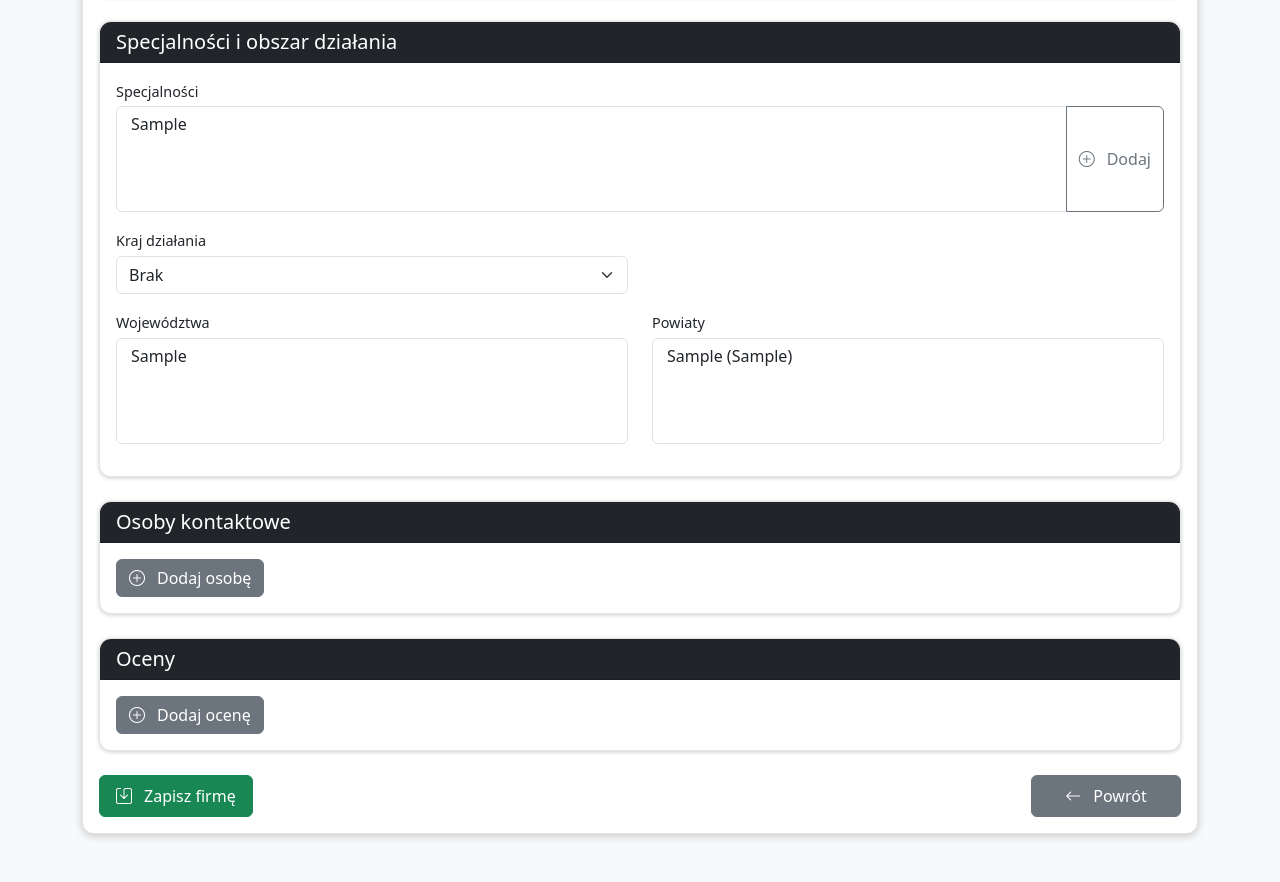
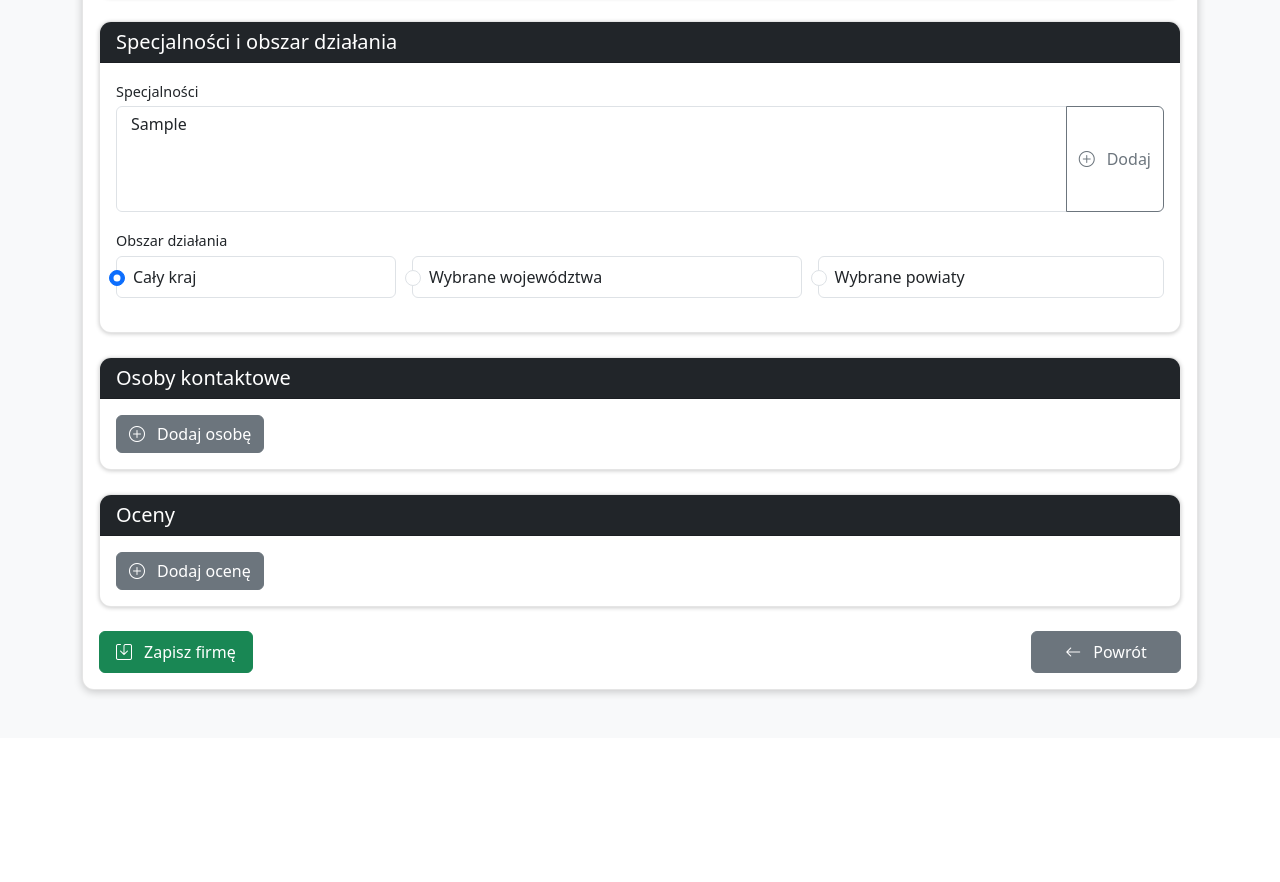
Before and after one commit to pawelpalicki/ListaFirm3, a Flask app: page /company/new in a window 1280 px wide. Shown: the part 901-1783 px from the top of the page. After the commit the page ends 1598 px from the top, so only its background shows below. Run offline with Flask 3, Linux system fonts and the light colour scheme; tables that the repository leaves empty hold one stand-in row (values such as "Sample post"); some libraries are stand-ins or nearby versions.

Commit message:
Zmieniono logikę obszaru działania - dodano radiobuttons

```diff
--- a/app/forms.py
+++ b/app/forms.py
@@ -1,7 +1,9 @@
 from flask_wtf import FlaskForm
-from wtforms import StringField, TextAreaField, SelectField, SelectMultipleField, IntegerField, FormField, FieldList, SubmitField
+from wtforms import StringField, TextAreaField, SelectField, SelectMultipleField, IntegerField, FormField, FieldList, SubmitField, RadioField
 from wtforms.validators import DataRequired, Email, Optional, NumberRange
 from wtforms.widgets import ListWidget, CheckboxInput, Select
+from flask_wtf.file import FileField, FileAllowed
+
 
 # Zamiast tworzenia własnych widgetów, użyjmy atrybutów HTML i klas CSS
 class Select2MultipleField(SelectMultipleField):
@@ -41,12 +43,20 @@ class RatingForm(FlaskForm):
 class CompanyForm(FlaskForm):
     nazwa_firmy = StringField('Nazwa firmy', validators=[DataRequired()])
     typ_firmy = SelectField('Typ firmy')
-    strona_www = StringField('Strona WWW', validators=[Optional()]) # Dodano Optional
+    strona_www = StringField('Strona WWW', validators=[Optional()])
     uwagi = TextAreaField('Uwagi')
 
-    # Areas of operation
-    kraj = SelectField('Kraj działania', choices=[('', 'Brak'), ('POL', 'Cały kraj')], default='')
-    # Zmiana na Select2MultipleField
+    # Nowe pole dla typu obszaru działania
+    obszar_dzialania = RadioField('Obszar działania',
+                                choices=[
+                                    ('kraj', 'Cały kraj'),
+                                    ('wojewodztwa', 'Wybrane województwa'),
+                                    ('powiaty', 'Wybrane powiaty')
+                                ],
+                                default='kraj')
+
+    # Pola select
+    kraj = SelectField('Kraj działania', choices=[('', 'Brak'), ('POL', 'Polska')], default='')
     wojewodztwa = Select2MultipleField('Województwa', coerce=str)
     powiaty = Select2MultipleField('Powiaty', coerce=int)
 
--- a/app/routes.py
+++ b/app/routes.py
@@ -132,11 +132,10 @@ def index():
         query = query.join(FirmySpecjalnosci)\
                     .filter(FirmySpecjalnosci.ID_SPECJALNOSCI.in_(specialties))
 
-    # Handle area filter (województwo)
+    # Handle area filter
     wojewodztwo = request.args.get('wojewodztwo')
     powiat = request.args.get('powiat')
-    # Handle area filter (powiat)
-    #powiat = request.args.get('powiat')
+
     if powiat:
         # Include companies with nationwide service
         nationwide_companies = db.session.query(Firmy.ID_FIRMY)\
@@ -485,18 +484,31 @@ def new_company():
                     )
                     db.session.add(rating)
 
-            # Add area of operation
-            if form.kraj.data == 'POL':
-                # Add nationwide operation
-                obszar = FirmyObszarDzialania(
-                    ID_FIRMY=company.ID_FIRMY,
-                    ID_KRAJ='POL',
-                    ID_WOJEWODZTWA='',
-                    ID_POWIATY=0
-                )
-                db.session.add(obszar)
-            else:
-                # Add wojewodztwa
+            # Obszar działania - nowa logika
+            obszar_type = form.obszar_dzialania.data
+
+            if obszar_type == 'kraj':
+                # Cały kraj - upewnij się, że kraj to POL
+                if form.kraj.data == 'POL':
+                    obszar = FirmyObszarDzialania(
+                        ID_FIRMY=company.ID_FIRMY,
+                        ID_KRAJ='POL',
+                        ID_WOJEWODZTWA='',
+                        ID_POWIATY=0
+                    )
+                    db.session.add(obszar)
+            elif obszar_type == 'wojewodztwa':
+                # Tylko województwa - kraj powinien być pusty
+                for woj_id in form.wojewodztwa.data:
+                    obszar = FirmyObszarDzialania(
+                        ID_FIRMY=company.ID_FIRMY,
+                        ID_KRAJ='',
+                        ID_WOJEWODZTWA=woj_id,
+                        ID_POWIATY=0
+                    )
+                    db.session.add(obszar)
+            elif obszar_type == 'powiaty':
+                # Powiaty (województwa są również zapisywane) - kraj pusty
                 for woj_id in form.wojewodztwa.data:
                     obszar = FirmyObszarDzialania(
                         ID_FIRMY=company.ID_FIRMY,
@@ -506,9 +518,7 @@ def new_company():
                     )
                     db.session.add(obszar)
 
-                # Add powiaty
                 for pow_id in form.powiaty.data:
-                    # Get the wojewodztwo for this powiat
                     powiat = Powiaty.query.get(pow_id)
                     obszar = FirmyObszarDzialania(
                         ID_FIRMY=company.ID_FIRMY,
@@ -605,15 +615,28 @@ def edit_company(company_id):
             form.oceny[i].ocena.data = ocena.Ocena
             form.oceny[i].komentarz.data = ocena.Komentarz
 
-        # Pobierz obszar działania
+        # Obszar działania
         obszary = FirmyObszarDzialania.query.filter_by(ID_FIRMY=company_id).all()
 
         # Sprawdź czy firma działa w całym kraju
         obszar_krajowy = next((o for o in obszary if o.ID_KRAJ == 'POL'), None)
         if obszar_krajowy:
+            form.obszar_dzialania.data = 'kraj'
             form.kraj.data = 'POL'
         else:
-            form.kraj.data = ''  # Pusty string oznacza, że nie działa w całym kraju
+            # Sprawdź czy są powiaty
+            has_powiaty = any(o.ID_POWIATY > 0 for o in obszary)
+            if has_powiaty:
+                form.obszar_dzialania.data = 'powiaty'
+            else:
+                # Sprawdź czy są województwa
+                has_wojewodztwa = any(o.ID_WOJEWODZTWA for o in obszary)
+                if has_wojewodztwa:
+                    form.obszar_dzialania.data = 'wojewodztwa'
+                else:
+                    form.obszar_dzialania.data = 'kraj'  # Domyślna wartość
+
+            form.kraj.data = ''
 
             # Zbierz ID województw (unikalne)
             wojewodztwa_ids = list(set([o.ID_WOJEWODZTWA for o in obszary if o.ID_WOJEWODZTWA]))
@@ -703,39 +726,49 @@ def edit_company(company_id):
                     )
                     db.session.add(rating)
 
-            # Dodaj obszar działania
-            if form.kraj.data == 'POL':
-                # Dodaj operację ogólnokrajową
-                obszar = FirmyObszarDzialania(
-                    ID_FIRMY=company_id,
-                    ID_KRAJ='POL',
-                    ID_WOJEWODZTWA='',
-                    ID_POWIATY=0
-                )
-                db.session.add(obszar)
-            else:
-                # Dodaj województwa
+            # Obszar działania - nowa logika
+            obszar_type = form.obszar_dzialania.data
+
+            if obszar_type == 'kraj':
+                # Cały kraj - upewnij się, że kraj to POL
+                if form.kraj.data == 'POL':
+                    obszar = FirmyObszarDzialania(
+                        ID_FIRMY=company.ID_FIRMY,
+                        ID_KRAJ='POL',
+                        ID_WOJEWODZTWA='',
+                        ID_POWIATY=0
+                    )
+                    db.session.add(obszar)
+            elif obszar_type == 'wojewodztwa':
+                # Tylko województwa - kraj powinien być pusty
                 for woj_id in form.wojewodztwa.data:
                     obszar = FirmyObszarDzialania(
-                        ID_FIRMY=company_id,
+                        ID_FIRMY=company.ID_FIRMY,
+                        ID_KRAJ='',
+                        ID_WOJEWODZTWA=woj_id,
+                        ID_POWIATY=0
+                    )
+                    db.session.add(obszar)
+            elif obszar_type == 'powiaty':
+                # Powiaty (województwa są również zapisywane) - kraj pusty
+                for woj_id in form.wojewodztwa.data:
+                    obszar = FirmyObszarDzialania(
+                        ID_FIRMY=company.ID_FIRMY,
                         ID_KRAJ='',
                         ID_WOJEWODZTWA=woj_id,
                         ID_POWIATY=0
                     )
                     db.session.add(obszar)
 
-                # Dodaj powiaty
                 for pow_id in form.powiaty.data:
-                    # Pobierz województwo dla tego powiatu
                     powiat = Powiaty.query.get(pow_id)
-                    if powiat:  # Sprawdź czy powiat istnieje
-                        obszar = FirmyObszarDzialania(
-                            ID_FIRMY=company_id,
-                            ID_KRAJ='',
-                            ID_WOJEWODZTWA=powiat.ID_WOJEWODZTWA,
-                            ID_POWIATY=pow_id
-                        )
-                        db.session.add(obszar)
+                    obszar = FirmyObszarDzialania(
+                        ID_FIRMY=company.ID_FIRMY,
+                        ID_KRAJ='',
+                        ID_WOJEWODZTWA=powiat.ID_WOJEWODZTWA,
+                        ID_POWIATY=pow_id
+                    )
+                    db.session.add(obszar)
 
             # Dodaj specjalności
             for spec_id in form.specjalnosci.data:
--- a/app/static/css/main.css
+++ b/app/static/css/main.css
@@ -441,6 +441,10 @@ h6 {
     .action-btn {
         padding: 0.25rem 0.5rem;
     }
+
+    .radio-group-container {
+        flex-wrap: nowrap !important;
+    }
 }
 
 @media (max-width: 767.98px) {
@@ -484,3 +488,16 @@ h6 {
         display: block;
     }
 }
+
+/* Radio button */
+
+.form-check-input {
+    margin-top: 0.3rem;
+}
+.form-check {
+    min-width: 150px; /* Minimalna szerokość opcji */
+    transition: all 0.2s ease;
+}
+.form-check:hover {
+    background-color: #f8f9fa;
+}
--- a/app/static/js/company_form.js
+++ b/app/static/js/company_form.js
@@ -68,36 +68,31 @@ $(document).ready(function() {
         });
     }
 
-    // --- LOGIKA DLA WOJEWÓDZTW/POWIATÓW I OBSZARU DZIAŁANIA ---
+    // --- LOGIKA DLA OBSZARU DZIAŁANIA ---
 
-    // Funkcja do ładowania powiatów na podstawie wybranych województw
+    // Funkcja do ładowania powiatów (bez zmian)
     function loadPowiaty() {
-        const selectedWojewodztwa = $('#wojewodztwa').val(); // ID pola select województw
-        const powiatySelect = $('#powiaty'); // ID pola select powiatów
-        const currentPowiatySelection = powiatySelect.val() || []; // Zachowaj obecne zaznaczenie powiatów
+        const selectedWojewodztwa = $('#wojewodztwa').val();
+        const powiatySelect = $('#powiaty');
+        const currentPowiatySelection = powiatySelect.val() || [];
 
-        powiatySelect.empty(); // Wyczyść obecne opcje powiatów
+        powiatySelect.empty();
 
         if (selectedWojewodztwa && selectedWojewodztwa.length > 0) {
-             // Użyj Promise.all, aby poczekać na wszystkie zapytania AJAX
             const requests = selectedWojewodztwa.map(wojewodztwo_id => {
-                // Zwróć obietnicę z zapytania AJAX
                 return $.getJSON(`/api/powiaty/${wojewodztwo_id}`);
             });
 
             Promise.all(requests).then(results => {
                 const allPowiaty = [];
-                 // Zbierz powiaty ze wszystkich odpowiedzi
                 results.forEach(data => {
                     if (data) {
                         allPowiaty.push(...data);
                     }
                 });
 
-                 // Posortuj powiaty alfabetycznie
                 allPowiaty.sort((a, b) => a.name.localeCompare(b.name));
 
-                 // Dodaj posortowane opcje do selecta powiatów
                 allPowiaty.forEach(item => {
                     powiatySelect.append($('<option>', {
                         value: item.id,
@@ -105,20 +100,14 @@ $(document).ready(function() {
                     }));
                 });
 
-                 // Przywróć poprzednie zaznaczenie powiatów (jeśli nadal istnieją)
                 powiatySelect.val(currentPowiatySelection);
-                 // Odśwież Select2 dla powiatów, jeśli jest używany
                 if (powiatySelect.hasClass('select2-hidden-accessible')) {
                     powiatySelect.trigger('change');
                 }
-
             }).catch(error => {
                 console.error("Błąd podczas ładowania powiatów:", error);
-                 // Można dodać powiadomienie dla użytkownika
             });
-
         } else {
-            // Jeśli żadne województwo nie jest wybrane, wyczyść i odśwież Select2 powiatów
             powiatySelect.empty();
             if (powiatySelect.hasClass('select2-hidden-accessible')) {
                 powiatySelect.trigger('change');
@@ -126,31 +115,49 @@ $(document).ready(function() {
         }
     }
 
-     // Funkcja kontrolująca widoczność wyboru województw/powiatów
-    function toggleAreaSelection() {
-        const krajValue = $('#kraj').val(); // ID pola select kraju
-        if (krajValue === 'POL') {
-            $('#area-selection').hide(); // Ukryj wybór województw/powiatów
-             // Opcjonalnie wyczyść zaznaczenia województw/powiatów
-            $('#wojewodztwa').val(null).trigger('change');
-            $('#powiaty').val(null).trigger('change');
+    // Funkcja kontrolująca widoczność sekcji
+    function toggleAreaSelection(initialLoad = false) {
+        const selectedOption = $('input[name="obszar_dzialania"]:checked').val();
+
+        // Zarządzanie wartością kraju
+        if (selectedOption === 'kraj') {
+            $('#kraj').val('POL').trigger('change');
         } else {
-            $('#area-selection').show(); // Pokaż wybór województw/powiatów
+            $('#kraj').val('').trigger('change');
+        }
+
+        // Zarządzanie widocznością sekcji
+        $('#wojewodztwa-selection, #powiaty-selection').hide();
+
+        if (selectedOption === 'wojewodztwa') {
+            $('#wojewodztwa-selection').show();
+        } else if (selectedOption === 'powiaty') {
+            $('#wojewodztwa-selection, #powiaty-selection').show();
+            if (!initialLoad) {
+                loadPowiaty();
+            }
         }
     }
 
+    // Inicjalizacja przy ładowaniu strony
+    $(document).ready(function() {
+        // Ustaw domyślne wartości
+        $('#kraj').val('').trigger('change');
+
+        // Nasłuchuj zmian w radiobuttonach
+        $('input[name="obszar_dzialania"]').change(function() {
+            toggleAreaSelection();
+        });
+
+        // Inicjalizacja stanu początkowego
+        toggleAreaSelection(true);
+
         // Nasłuchiwanie na zmianę województw
         $('#wojewodztwa').on('change', function() {
-        loadPowiaty();
-    });
-
-     // Nasłuchiwanie na zmianę kraju
-    $('#kraj').on('change', function() {
-        toggleAreaSelection();
-         // Jeśli wybrano inny kraj niż POL, załaduj powiaty dla wybranych województw
-        if ($(this).val() !== 'POL') {
+            if ($('input[name="obszar_dzialania"]:checked').val() === 'powiaty') {
                 loadPowiaty();
             }
+        });
     });
 
     // --- LOGIKA DLA OVERLAY "Dodaj nowy typ" ---
--- a/app/templates/company_form.html
+++ b/app/templates/company_form.html
@@ -245,6 +245,7 @@
                             <h5 class="mb-0">Specjalności i obszar działania</h5>
                         </div>
                         <div class="card-body">
+                            <!-- Sekcja specjalności -->
                             <div class="mb-3">
                                 <label for="specjalnosci" class="form-label">{{ form.specjalnosci.label }}</label>
                                 <div class="input-group">
@@ -261,22 +262,36 @@
                                     </ul>
                                 {% endif %}
                             </div>
-                            <div class="row">
-                                <div class="col-md-6 mb-3">
-                                    {{ form.kraj.label(class="form-label") }}
-                                    {{ form.kraj(id="kraj", class="form-select") }}
-                                    {% if form.kraj.errors %}
-                                        <ul class="text-danger">
-                                            {% for error in form.kraj.errors %}
-                                                <li>{{ error }}</li>
-                                            {% endfor %}
-                                        </ul>
-                                    {% endif %}
+
+                            <!-- Nowa sekcja z radiobuttonami -->
+                            <div class="mb-3">
+                                <label class="form-label">Obszar działania</label>
+                                <div class="d-flex flex-wrap justify-content-between gap-3">
+                                    <div class="form-check flex-grow-1 px-3 py-2 border rounded">
+                                        <input class="form-check-input" type="radio" name="obszar_dzialania" id="obszar_kraj" value="kraj"
+                                            {% if form.obszar_dzialania.data == 'kraj' or not form.obszar_dzialania.data %}checked{% endif %}>
+                                        <label class="form-check-label w-100" for="obszar_kraj">Cały kraj</label>
+                                    </div>
+                                    <div class="form-check flex-grow-1 px-3 py-2 border rounded">
+                                        <input class="form-check-input" type="radio" name="obszar_dzialania" id="obszar_wojewodztwa" value="wojewodztwa"
+                                            {% if form.obszar_dzialania.data == 'wojewodztwa' %}checked{% endif %}>
+                                        <label class="form-check-label w-100" for="obszar_wojewodztwa">Wybrane województwa</label>
+                                    </div>
+                                    <div class="form-check flex-grow-1 px-3 py-2 border rounded">
+                                        <input class="form-check-input" type="radio" name="obszar_dzialania" id="obszar_powiaty" value="powiaty"
+                                            {% if form.obszar_dzialania.data == 'powiaty' %}checked{% endif %}>
+                                        <label class="form-check-label w-100" for="obszar_powiaty">Wybrane powiaty</label>
+                                    </div>
                                 </div>
                             </div>
-                            <div class="row" id="area-selection">
+
+                            <!-- Ukryte pole kraju -->
+                            {{ form.kraj(id="kraj", class="form-select d-none") }}
+
+                            <!-- Sekcja województw -->
+                            <div class="row" id="wojewodztwa-selection" style="display: {% if form.obszar_dzialania.data in ['wojewodztwa', 'powiaty'] %}block{% else %}none{% endif %};">
                                 <div class="col-md-6 mb-3">
-                                    <label class="form-label">Województwa</label>
+                                    <label class="form-label">{{ form.wojewodztwa.label }}</label>
                                     {{ form.wojewodztwa(id="wojewodztwa", class="form-select") }}
                                     {% if form.wojewodztwa.errors %}
                                         <ul class="text-danger">
@@ -286,8 +301,12 @@
                                         </ul>
                                     {% endif %}
                                 </div>
+                            </div>
+
+                            <!-- Sekcja powiatów -->
+                            <div class="row" id="powiaty-selection" style="display: {% if form.obszar_dzialania.data == 'powiaty' %}block{% else %}none{% endif %};">
                                 <div class="col-md-6 mb-3">
-                                    <label class="form-label">Powiaty</label>
+                                    <label class="form-label">{{ form.powiaty.label }}</label>
                                     {{ form.powiaty(id="powiaty", class="form-select") }}
                                     {% if form.powiaty.errors %}
                                         <ul class="text-danger">
```
Also changed, not shown: firmy.db. Lines whose indentation alone changed are shown as unchanged.
